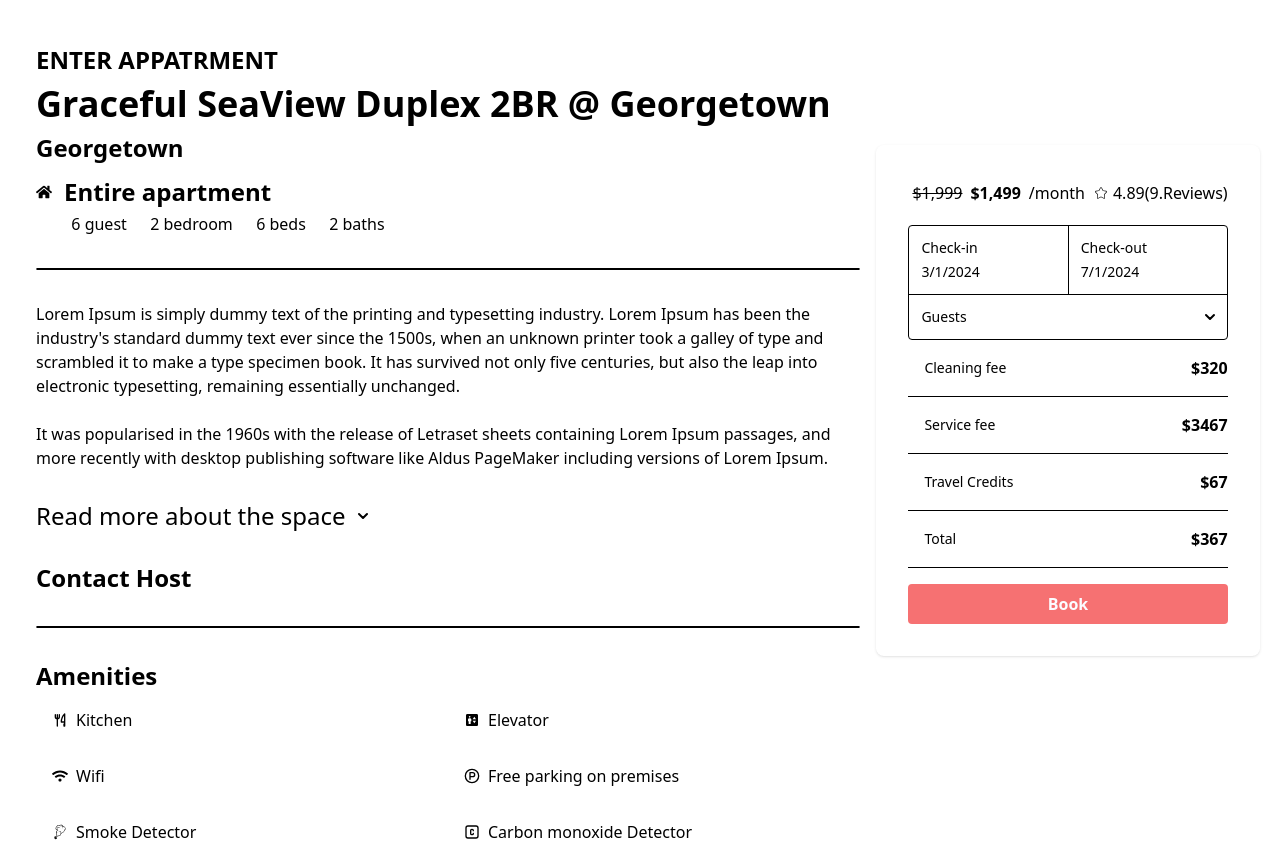
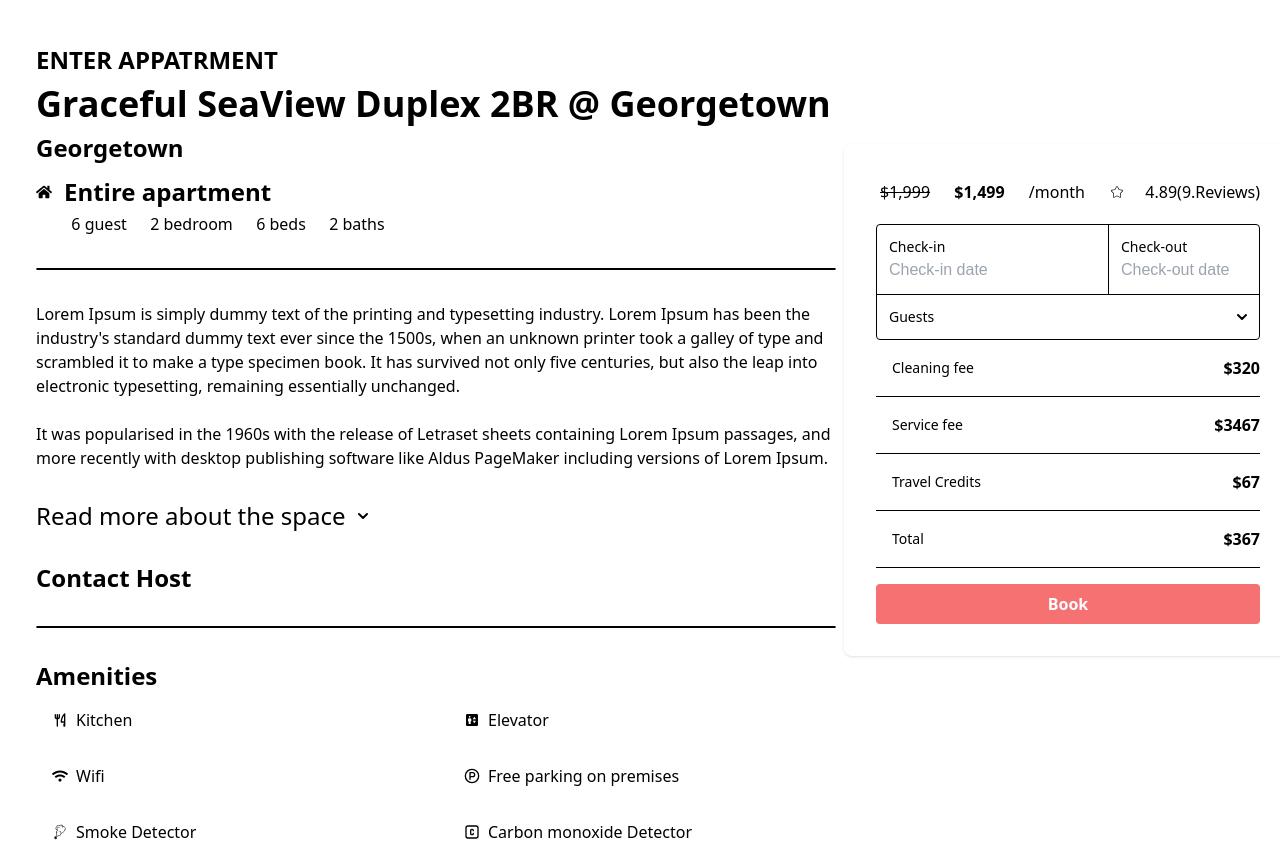
Before and after one commit to Engr-Riaz-Ahmad-Butt/aircasita_main, a Next.js app: page /properties in a window 1280 px wide. Built offline with nearby package versions, Linux system fonts and the light colour scheme.

Commit message:
added date picker in booking card

```diff
--- a/components/BookingCard.js
+++ b/components/BookingCard.js
@@ -1,8 +1,12 @@
 import React, { useState } from "react";
 import { CiCircleMinus, CiCirclePlus, CiStar } from "react-icons/ci";
+import DatePicker from "react-datepicker";
 
 const BookingCard = () => {
   const [isOpen, setIsOpen] = useState(false);
+
+  const [startDate, setStartDate] = useState();
+  const [endDate, setEndDate] = useState();
 
   const toggleDropdown = () => {
     setIsOpen(!isOpen);
@@ -25,13 +29,33 @@ const BookingCard = () => {
             <label className="block text-sm font-medium text-gray-700">
               Check-in
             </label>
-            <p className="mt-1 text-sm text-gray-500">3/1/2024</p>
+            <div className="flex justify-center">
+              <DatePicker
+                placeholderText="Check-in date"
+                className="hover:bg-transparent focus:border-white focus:outline-none bg-transparent font-customFont"
+                selectsStart
+                selected={startDate}
+                onChange={(date) => setStartDate(date)}
+                startDate={startDate}
+              />
+            </div>
           </div>
           <div className="p-3 w-full">
             <label className="block text-sm font-medium text-gray-700">
               Check-out
             </label>
-            <p className="mt-1 text-sm text-gray-500">7/1/2024</p>
+            <div className="flex justify-center">
+              <DatePicker
+                placeholderText="Check-out date"
+                className="hover:bg-transparent focus:border-white focus:outline-none bg-transparent font-customFont"
+                selectsEnd
+                selected={endDate}
+                onChange={(date) => setEndDate(date)}
+                endDate={endDate}
+                startDate={startDate}
+                minDate={startDate}
+              />
+            </div>
           </div>
         </div>
 
--- a/pages/properties/index.js
+++ b/pages/properties/index.js
@@ -10,7 +10,6 @@ import BookingCard from "../../components/BookingCard";
 
 const Properties = (props) => {
   const [isOpen, setIsOpen] = useState(false);
-
   const toggleDropdown = () => {
     setIsOpen(!isOpen);
   };
@@ -18,7 +17,7 @@ const Properties = (props) => {
   return (
     <>
       <div className="flex flex-col sm:flex-row md:h-screen md:p-5">
-        <div className="flex-1 p-4 col-span-3 w-full md:w-3/4">
+        <div className="flex-1 p-4 col-span-3 w-full md:w-4/6">
           <h3 className="text-2xl font-bold py-2">ENTER APPATRMENT</h3>
           <div className="flex flex-col sm:flex-row justify-between">
             <div>
@@ -48,30 +47,28 @@ const Properties = (props) => {
               <span>2 baths</span>
             </div>
           </div>
-          <hr className="my-8 border border-slate-300 rounded dark:bg-gray-700" />
-          <div>
+          <hr className="my-8 border border-slate-300 rounded dark:bg-gray-700 mr-6" />
           <p className="text-slate">
             Lorem Ipsum is simply dummy text of the printing and typesetting
             industry. Lorem Ipsum has been the industry's standard dummy text
-              ever since the 1500s, when an unknown printer took a galley of
-              type and scrambled it to make a type specimen book. It has
-              survived not only five centuries, but also the leap into
-              electronic typesetting, remaining essentially unchanged.
+            ever since the 1500s, when an unknown printer took a galley of type
+            and scrambled it to make a type specimen book. It has survived not
+            only five centuries, but also the leap into electronic typesetting,
+            remaining essentially unchanged.
             <br></br>
             <br></br>
-              It was popularised in the 1960s with the release of Letraset
-              sheets containing Lorem Ipsum passages, and more recently with
-              desktop publishing software like Aldus PageMaker including
-              versions of Lorem Ipsum.
+            It was popularised in the 1960s with the release of Letraset sheets
+            containing Lorem Ipsum passages, and more recently with desktop
+            publishing software like Aldus PageMaker including versions of Lorem
+            Ipsum.
           </p>
-          </div>
           <div className="py-5">
             <Dropdown title="Read more about the space" />
           </div>
           <div>
             <h3 className="text-2xl font-bold text-dodgerBlue">Contact Host</h3>
           </div>
-          <hr className="my-8 border border-slate-300 rounded dark:bg-gray-700" />
+          <hr className="my-8 border border-slate-300 rounded dark:bg-gray-700 mr-6" />
           <div>
             <h2 className="text-2xl font-bold">Amenities</h2>
             <div>
@@ -104,9 +101,8 @@ const Properties = (props) => {
             </div>
           </div>
         </div>
-
-        <div className="bg-gray-800 text-white w-full sm:w-96 flex items-center justify-center flex-shrink-0">
-          <div class="flex justify-center items-center rounded p-5 ">
+        <div className="bg-gray-800 text-white w-full sm:w-96 flex items-center justify-center flex-shrink-0 z-20">
+          <div class="flex justify-center items-center rounded p-5">
             {/* <div class="rounded-md shadow-xl md:p-3 md:fixed w-full md:w-fit items-center flex flex-col justify-center h-auto">
               <div className="flex items-center">
                 <span className="line-through text-1xl p-1">$1,999</span>
```
Also changed, not shown: 1 other file (tests, documents, lock files or other folders). Lines whose indentation alone changed are shown as unchanged.
